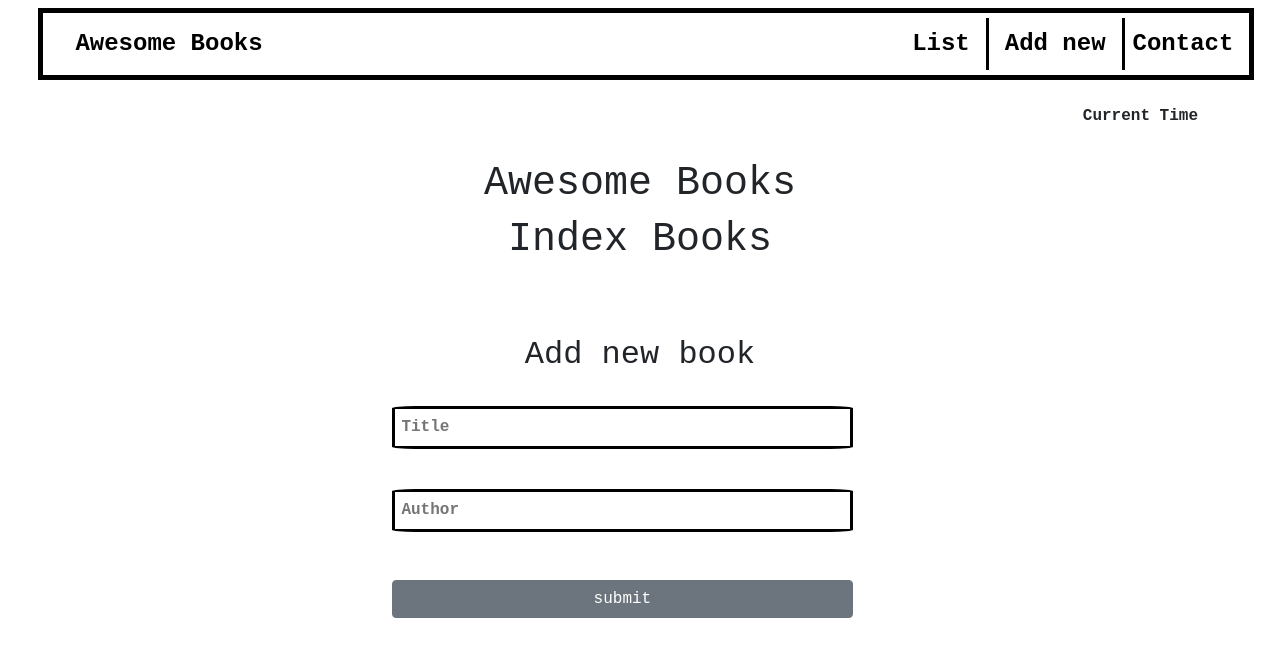
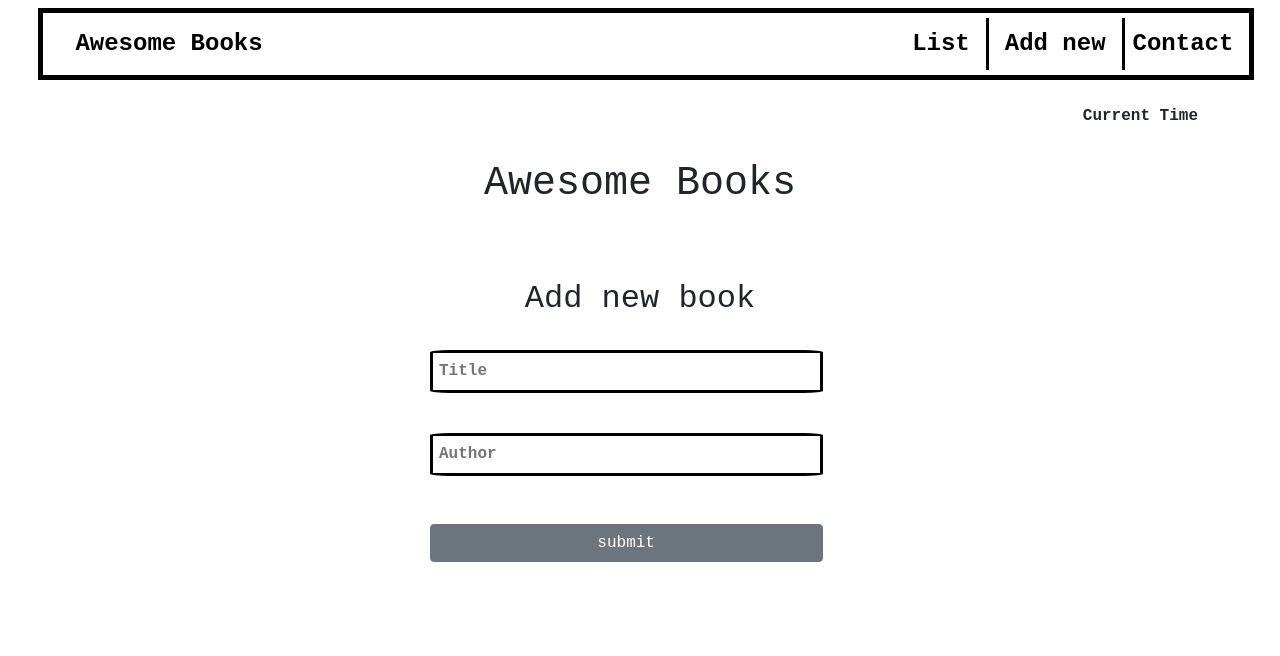
Before and after one commit to vicmaburrito/Awesome_Books, a website: page index.html in a window 1280 px wide. Drawn offline with nearby package versions, Linux system fonts and the light colour scheme.

Commit message:
add book section to html

```diff
--- a/index.html
+++ b/index.html
@@ -43,17 +43,17 @@
         <p class="clock" id="clock">Current Time</p>
       </div>
     </section>
-<div class="main">
-        <div id="content" class="mt-3">
+
+    <div class="container">
+      <main class="container-fluid">
+        <section class="mt-3">
           <h1 class="text-center">Awesome Books</h1>
-          <section id="books">
-            <h1 class="section-headers text-center">Index Books</h1>
           <table
-            id="basicTable"
-            class="book-table m-auto rounded-1 shadow ps-0 my-4">
-          </table>
+            id="basic-table"
+            class="book-table m-auto rounded-1 shadow ps-0 my-4"
+          ></table>
         </section>
-        </div>
+        <section>
           <form action="submit" id="basic-form" class="m-auto add-form">
             <h2 class="text-center my-4">Add new book</h2>
             <label></label>
@@ -70,7 +70,12 @@
             <br />
             <input type="submit" value="submit" class="btn btn-secondary mt-3" />
           </form>
+        </section>
+
+      </main>
     </div>
+
+
     <script src="luxon.js"></script>
     <script src="app.js"></script>
   </body>
```
Lines whose indentation alone changed are shown as unchanged.
